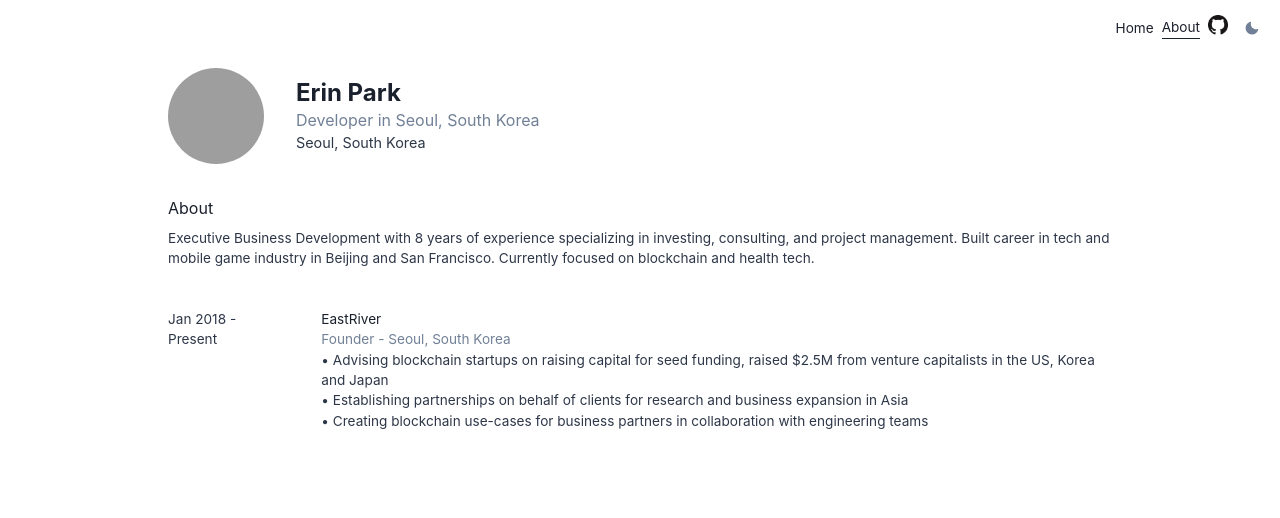
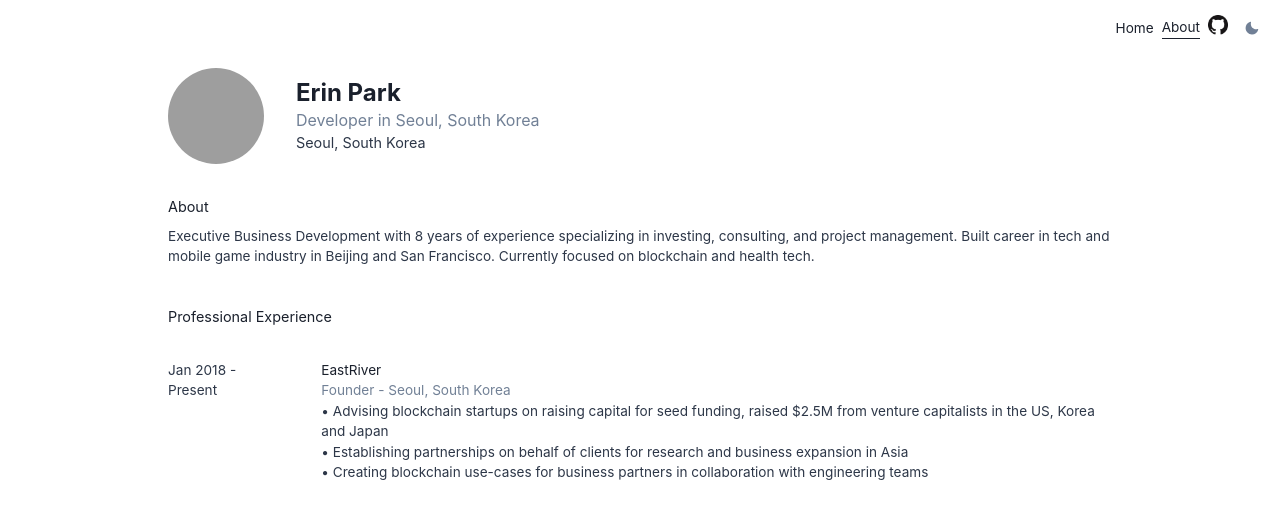
Before and after one commit to erinmhpark/portfolio, a Next.js app: page /about in a window 1280 px wide. Shown: the top 518 px of the page. Built offline with nearby package versions, Linux system fonts and the light colour scheme; grey boxes are pictures that could not be loaded.

Commit message:
stayling to Cv component - padding and font size changes

```diff
--- a/components/cv.js
+++ b/components/cv.js
@@ -33,7 +33,7 @@ function Cv() {
 
       {/* CV Subheading */}
       <Flex direction="column" gridGap={2}>
-        <Text>About</Text>
+        <Text fontSize="0.9em">About</Text>
         <Text color={darkGray} fontSize="0.85em">
           Executive Business Development with 8 years of experience specializing
           in investing, consulting, and project management. Built career in tech
@@ -44,6 +44,7 @@ function Cv() {
       </Flex>
 
       {/* CV Body */}
+      <Text fontSize="0.9em">Professional Experience</Text>
       <Flex gridGap={10}>
         <Text fontSize="0.85em" color={darkGray} noWrap>
           Jan 2018 - Present
```
